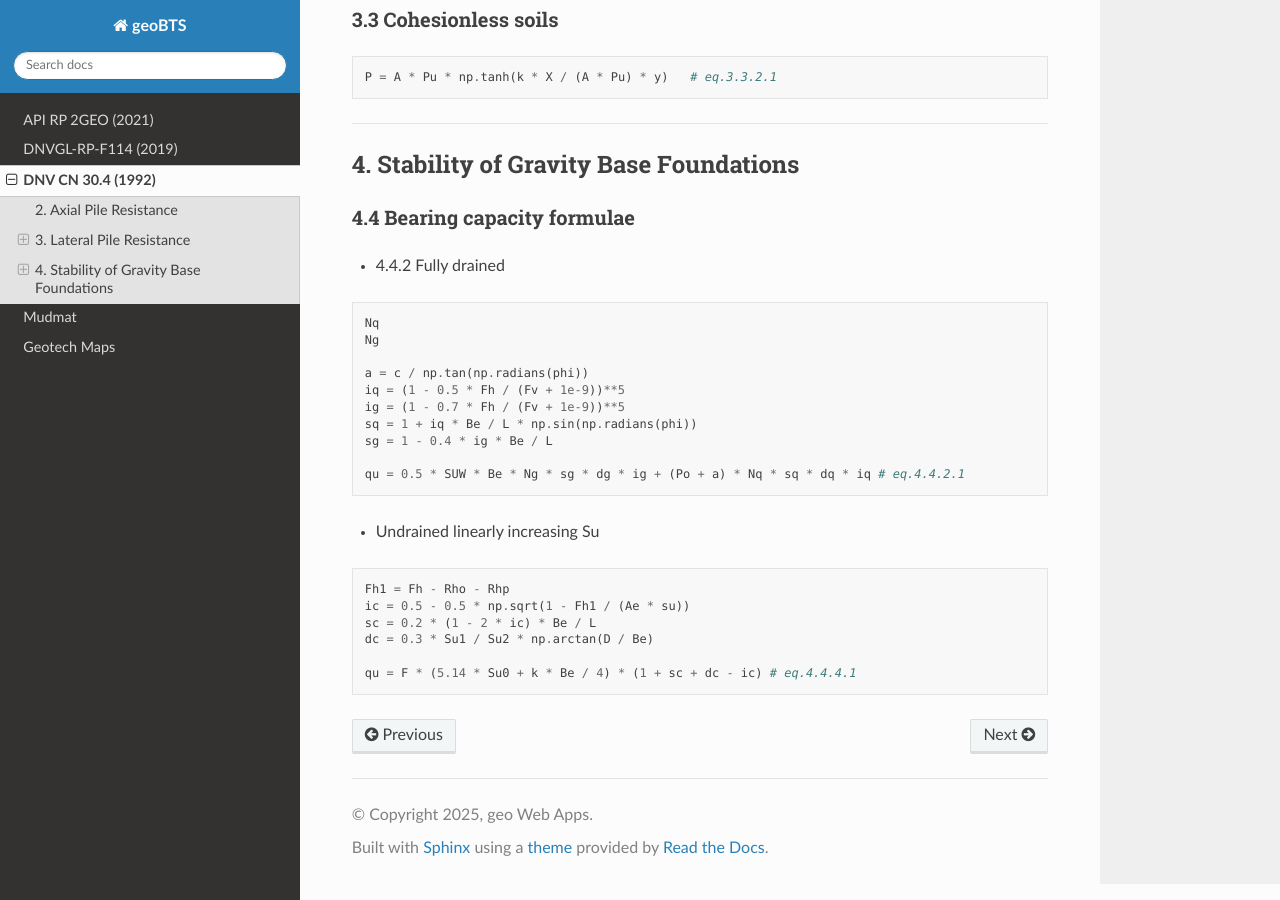
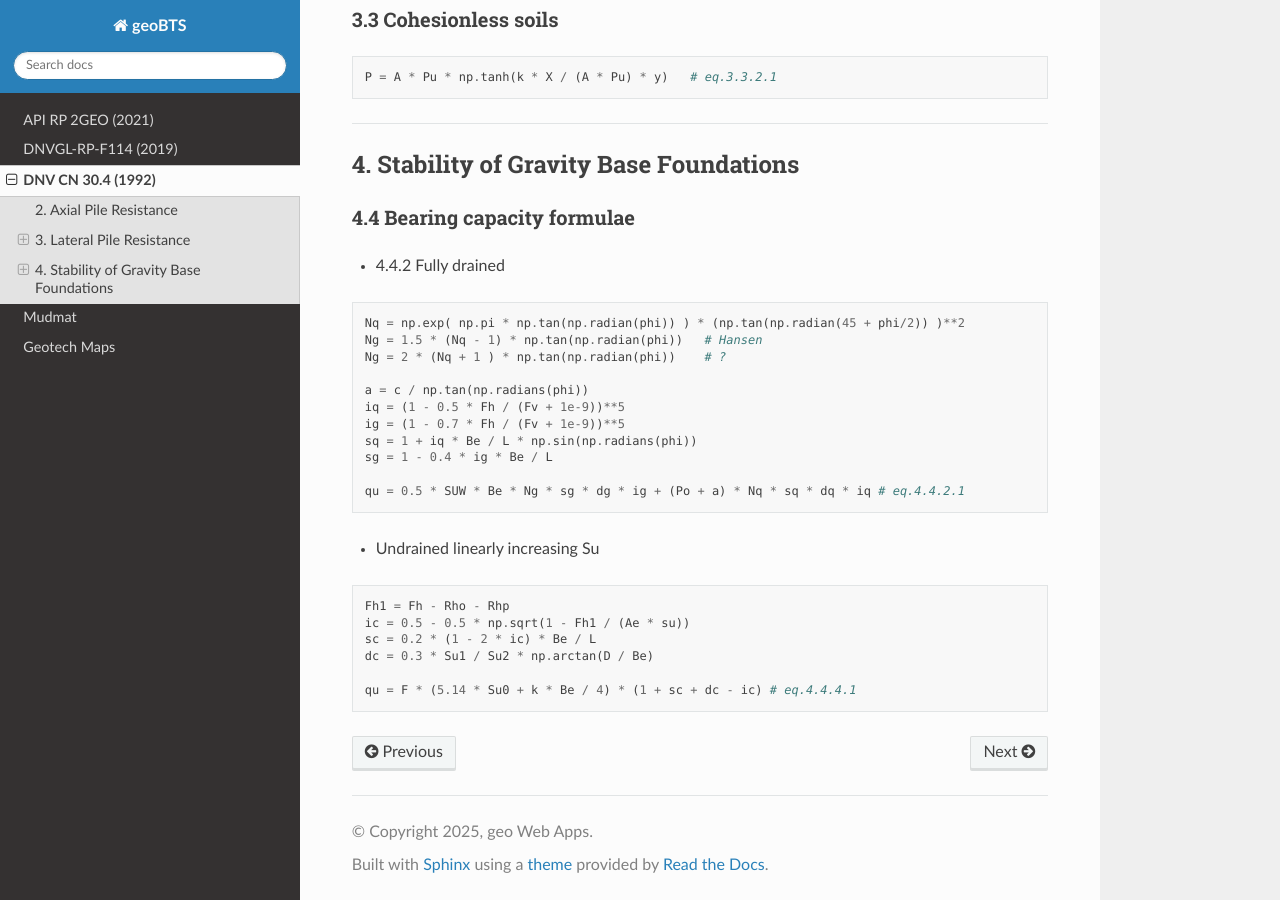
Before and after one commit to jungsohn/geoBTS, a Sphinx documentation site: the page built from docs/source/DNV_CN_30_4.rst, in a window 1280 px wide and 900 px high, scrolled down 1374 px. Built offline with Sphinx 7.4.7 and the Read the Docs theme 3.1.0, drawn with Linux system fonts in a browser that asks for light colours.

Commit message:
Update DNV_CN_30_4.rst

```diff
--- a/docs/source/DNV_CN_30_4.rst
+++ b/docs/source/DNV_CN_30_4.rst
@@ -76,8 +76,9 @@ Note:
 
 .. code-block:: python
 
-    Nq
-    Ng
+    Nq = np.exp( np.pi * np.tan(np.radian(phi)) ) * (np.tan(np.radian(45 + phi/2)) )**2
+    Ng = 1.5 * (Nq - 1) * np.tan(np.radian(phi))   # Hansen
+    Ng = 2 * (Nq + 1 ) * np.tan(np.radian(phi))    # ?
 
     a = c / np.tan(np.radians(phi))
     iq = (1 - 0.5 * Fh / (Fv + 1e-9))**5
```
